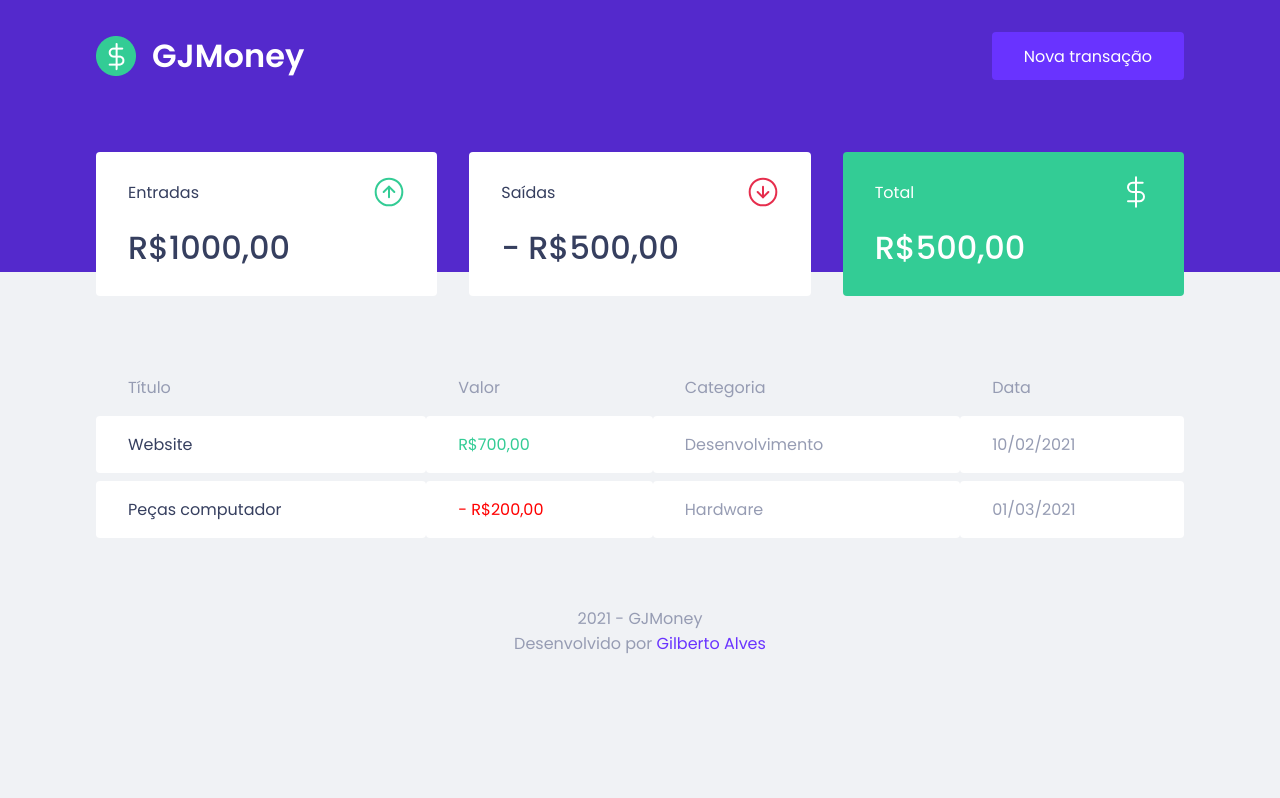
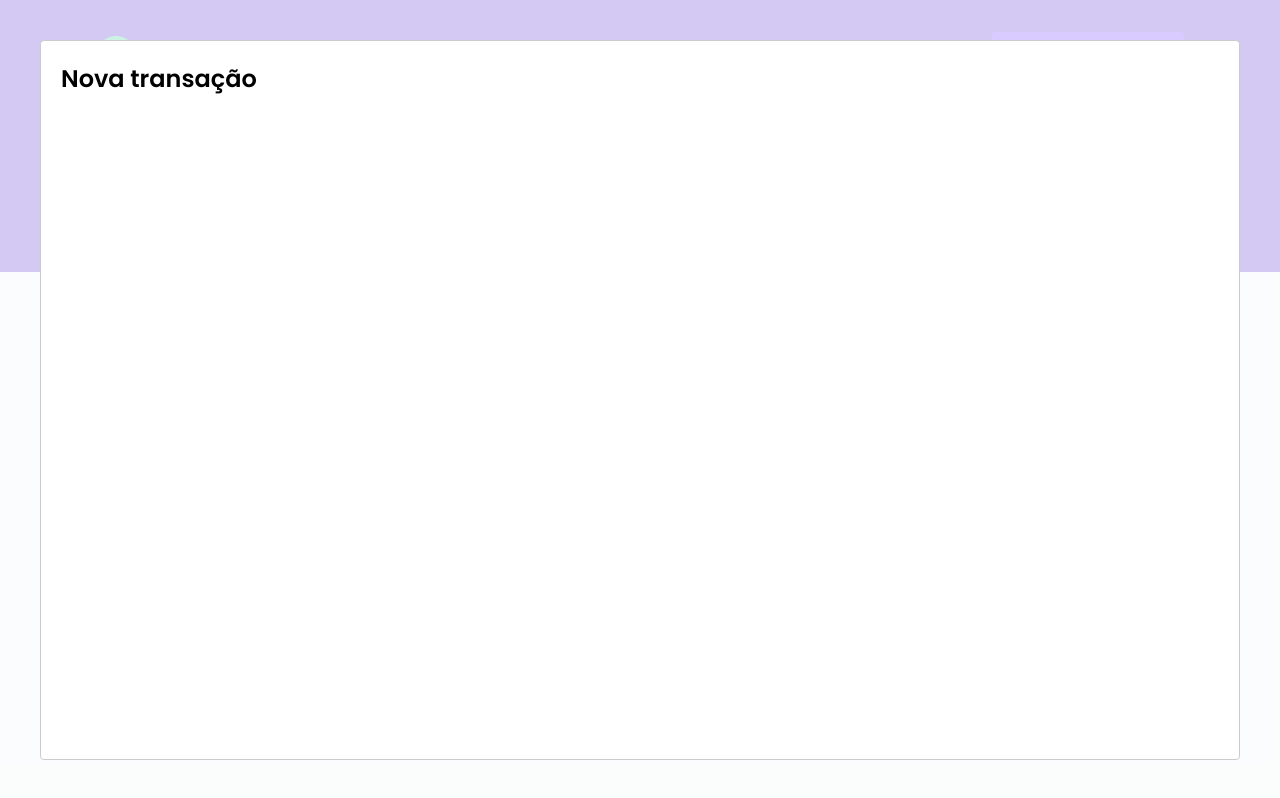
Before and after one commit to GilbertoASJ/GJMoney, a React (Create React App) app: page / in a window 1280 px wide. Both pictures are taken after a click on the button "Nova transação". Built offline with nearby package versions, Linux system fonts and the light colour scheme; no server answers; what miragejs would draw is missing.

Commit message:
Update files

```diff
--- a/package.json
+++ b/package.json
@@ -7,6 +7,7 @@
     "miragejs": "^0.1.41",
     "react": "^17.0.1",
     "react-dom": "^17.0.1",
+    "react-modal": "^3.12.1",
     "react-scripts": "4.0.3",
     "styled-components": "^5.2.1",
     "web-vitals": "^1.0.1"
@@ -19,6 +20,7 @@
     "@types/node": "^12.0.0",
     "@types/react": "^17.0.0",
     "@types/react-dom": "^17.0.0",
+    "@types/react-modal": "^3.12.0",
     "@types/styled-components": "^5.1.9",
     "typescript": "^4.1.2"
   },
--- a/src/App.tsx
+++ b/src/App.tsx
@@ -1,14 +1,39 @@
+import Modal from 'react-modal'
+import { useState } from 'react'
 import { Dashboard } from './components/Dashboard'
 import { GlobalStyle } from './styles/global'
 import { Header } from './components/Header'
 import { Footer } from './components/Footer'
 
+Modal.setAppElement('#root')
+
 export function App() {
-  return (
+
+	const [isNewTransactionModalOpen, setIsNewTransactionModalOpen] = useState(false)
+
+	function handleOpenNewTransactionModal() {
+		setIsNewTransactionModalOpen(true)
+	}
+
+	function handleCloseNewTransactionModal() {
+		setIsNewTransactionModalOpen(false)
+	}
+
+  	return (
     <>
-        <Header />
+        <Header
+        	onOpenNewTransacionModal={handleOpenNewTransactionModal}
+        />
         <Dashboard />
         <Footer />
+
+        <Modal
+			isOpen={isNewTransactionModalOpen}
+			onRequestClose={handleCloseNewTransactionModal}
+		>
+			<h2>Nova transação</h2>
+		</Modal>
+
         <GlobalStyle />
     </>
   );
--- a/src/components/Header/index.tsx
+++ b/src/components/Header/index.tsx
@@ -1,7 +1,11 @@
 import logoImg from '../../assets/logo.png'
 import { Container, Content } from './styles'
 
-export function Header() {
+interface HeaderProps {
+	onOpenNewTransacionModal: () => void;
+}
+
+export function Header({ onOpenNewTransacionModal }: HeaderProps) {
 	return (
 		<Container>
 			<Content>
@@ -10,7 +14,7 @@
 					<h1 className="logoTxt">GJMoney</h1>
 				</div>
 				<div className="divButton">
-					<button type="button">Nova transação</button>
+					<button type="button" onClick={onOpenNewTransacionModal}>Nova transação</button>
 				</div>
 			</Content>
 		</Container>
```
Also changed, not shown: 1 other file (tests, documents, lock files or other folders).
